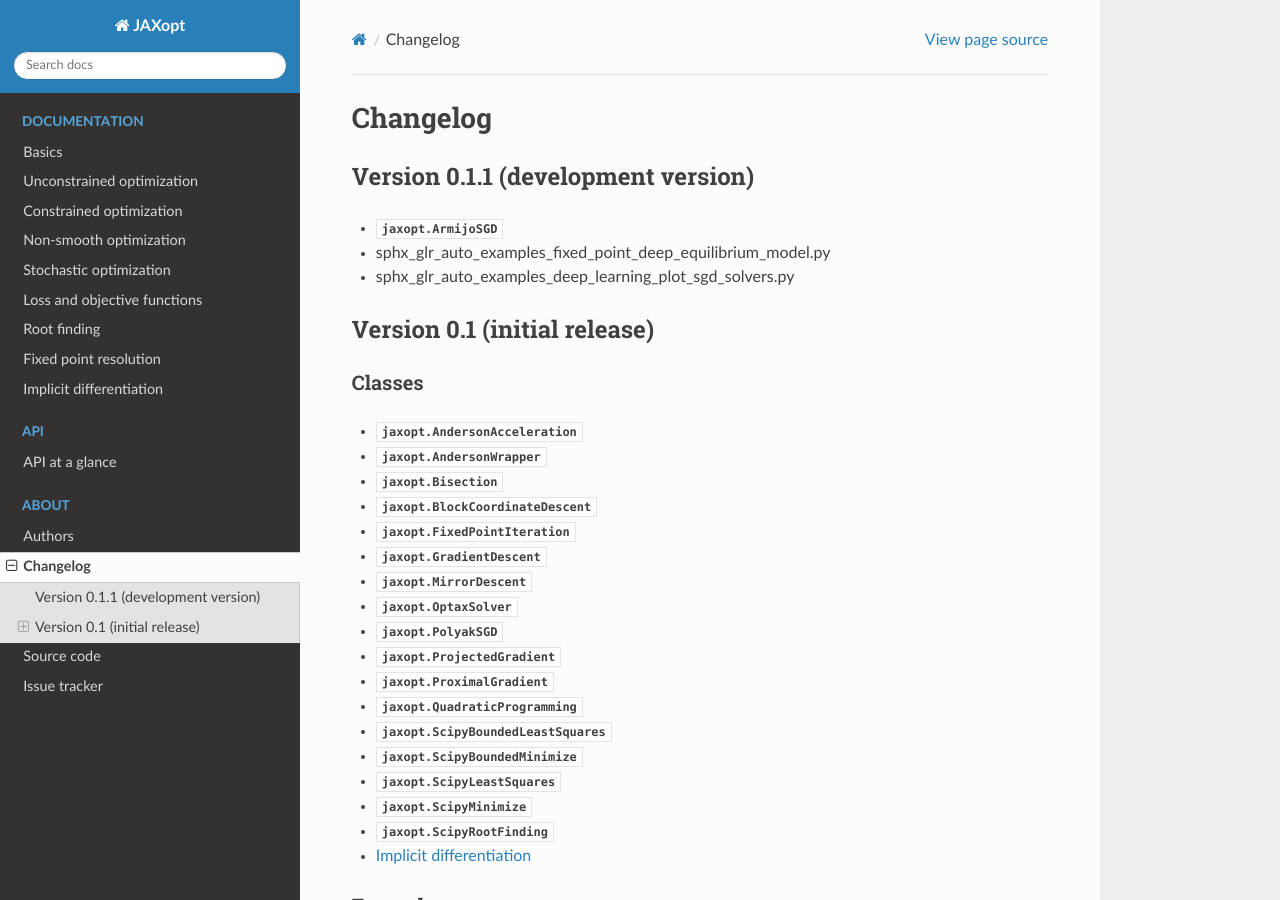
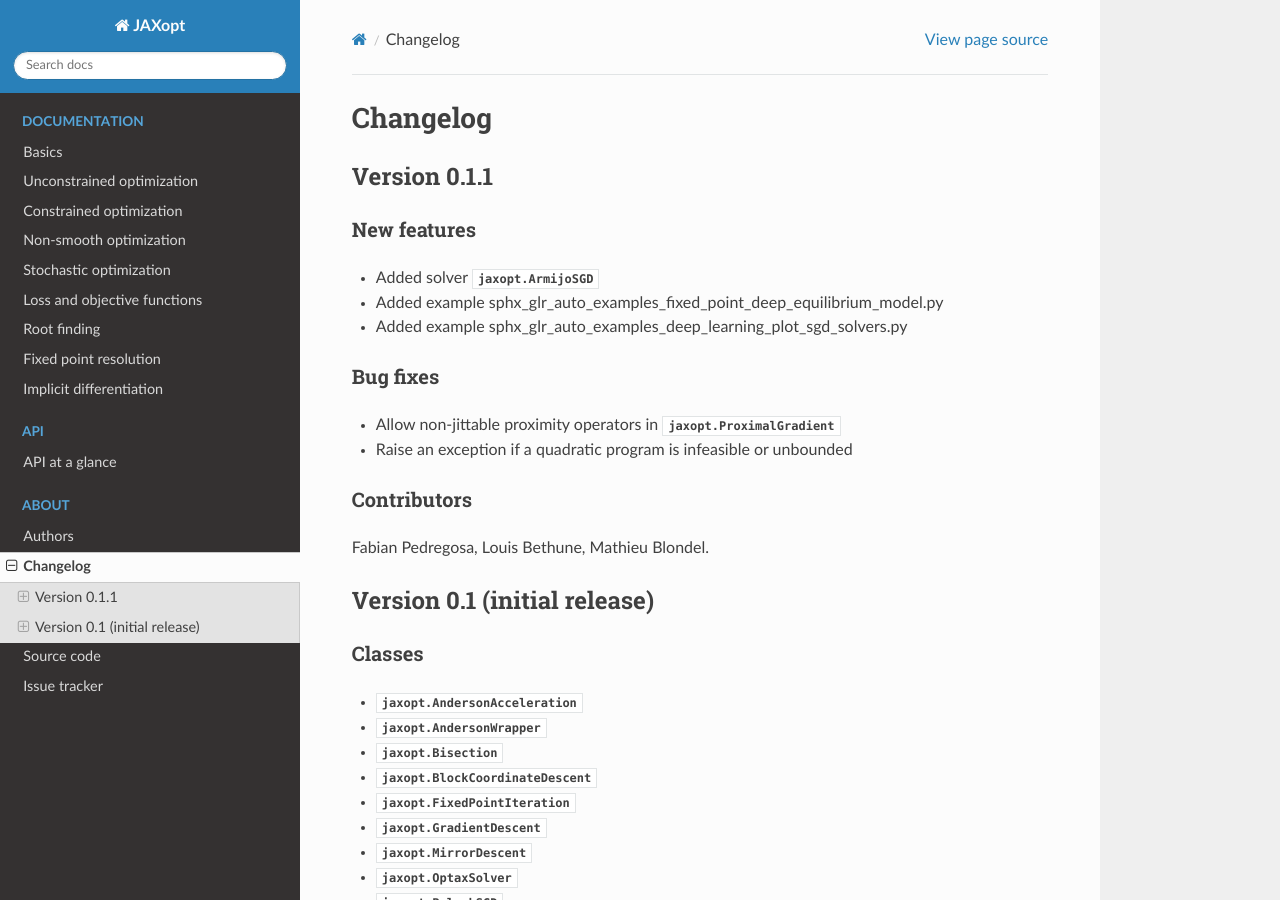
Before and after one commit to google/jaxopt, a Sphinx documentation site: the page built from docs/changelog.rst, in a window 1280 px wide and 900 px high. Built offline with Sphinx 7.4.7 and the Read the Docs theme 2.0.0, drawn with Linux system fonts in a browser that asks for light colours; pages that are not in the unit, such as notebooks, are missing from menus.

Commit message:
Release v0.1.1.

```diff
--- a/docs/changelog.rst
+++ b/docs/changelog.rst
@@ -1,13 +1,26 @@
 Changelog
 =========
 
-Version 0.1.1 (development version)
------------------------------------
+Version 0.1.1
+-------------
 
-- :class:`jaxopt.ArmijoSGD`
-- :ref:`sphx_glr_auto_examples_fixed_point_deep_equilibrium_model.py`
-- :ref:`sphx_glr_auto_examples_deep_learning_plot_sgd_solvers.py`
+New features
+~~~~~~~~~~~~
 
+- Added solver :class:`jaxopt.ArmijoSGD`
+- Added example :ref:`sphx_glr_auto_examples_fixed_point_deep_equilibrium_model.py`
+- Added example :ref:`sphx_glr_auto_examples_deep_learning_plot_sgd_solvers.py`
+
+Bug fixes
+~~~~~~~~~
+
+- Allow non-jittable proximity operators in :class:`jaxopt.ProximalGradient`
+- Raise an exception if a quadratic program is infeasible or unbounded
+
+Contributors
+~~~~~~~~~~~~
+
+Fabian Pedregosa, Louis Bethune, Mathieu Blondel.
 
 Version 0.1 (initial release)
 -----------------------------
--- a/jaxopt/version.py
+++ b/jaxopt/version.py
@@ -14,4 +14,4 @@
 
 """JAXopt version."""
 
-__version__ = "0.1"
+__version__ = "0.1.1"
```
Also changed, not shown: 2 other files.
